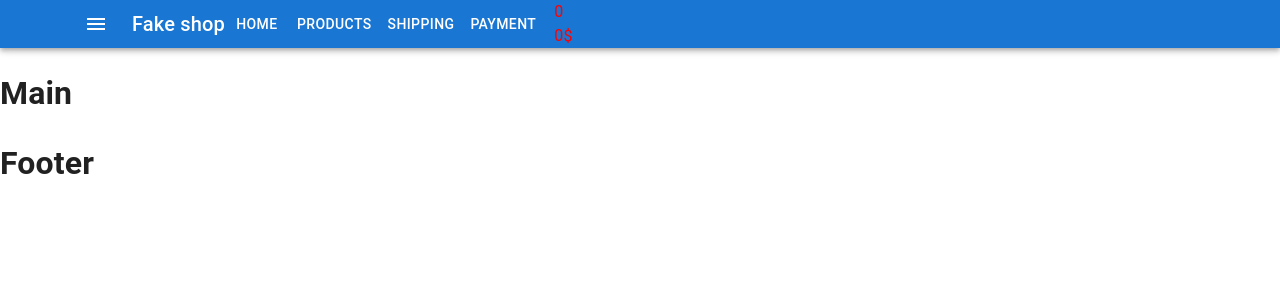
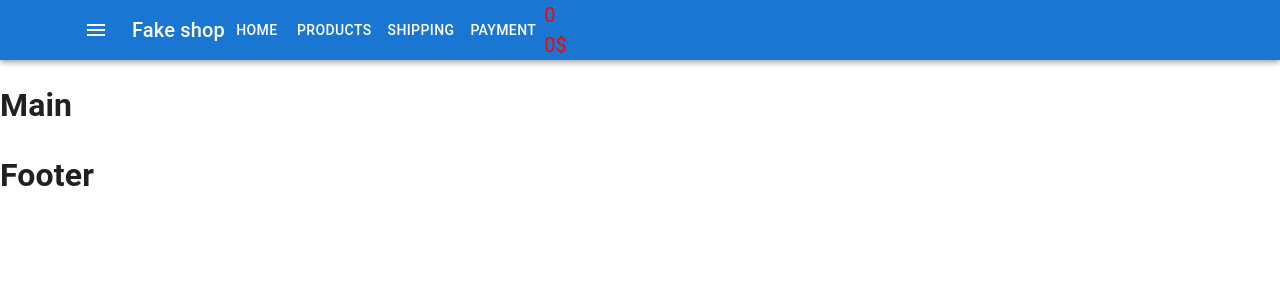
Before and after one commit to Pivena/fake, a React (Create React App) app: page / in a window 1280 px wide. Shown: the top 300 px of the page. Built offline with nearby package versions, Linux system fonts and the light colour scheme.

Commit message:
add js + sass

```diff
--- a/src/components/Cart/CartHeader.js
+++ b/src/components/Cart/CartHeader.js
@@ -2,8 +2,9 @@ import React from 'react'
 import './CartHeader.scss'
 
 export const CartHeader = () => {
+    const isLoaded = false
     return (
-        <div className="cartHeader">
+        <div className={isLoaded ? 'white' : 'red'}>
             <div>0</div>
             <div>0$</div>
         </div>
--- a/src/components/Cart/CartHeader.scss
+++ b/src/components/Cart/CartHeader.scss
@@ -1,6 +1,10 @@
 .cartHeader {
     margin-left: 10px;
-    div{
-        color: red;
-    }
 }
+.red {
+    color:red;
+    font-size: 20px;
+}
+.white {
+    color:white;
+}
```
